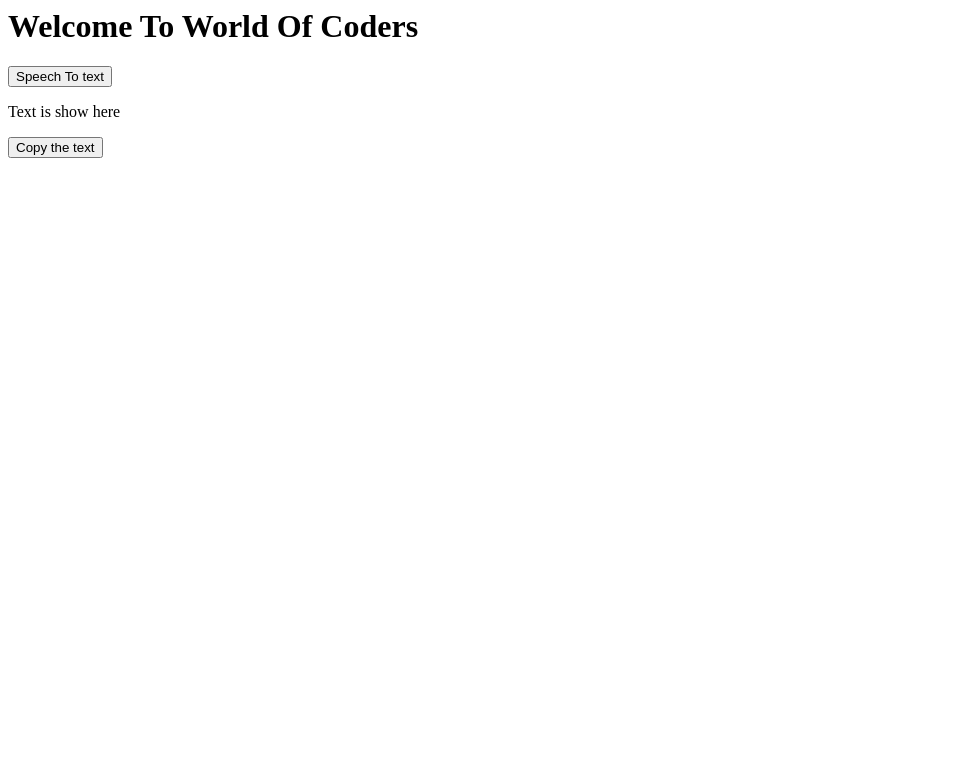
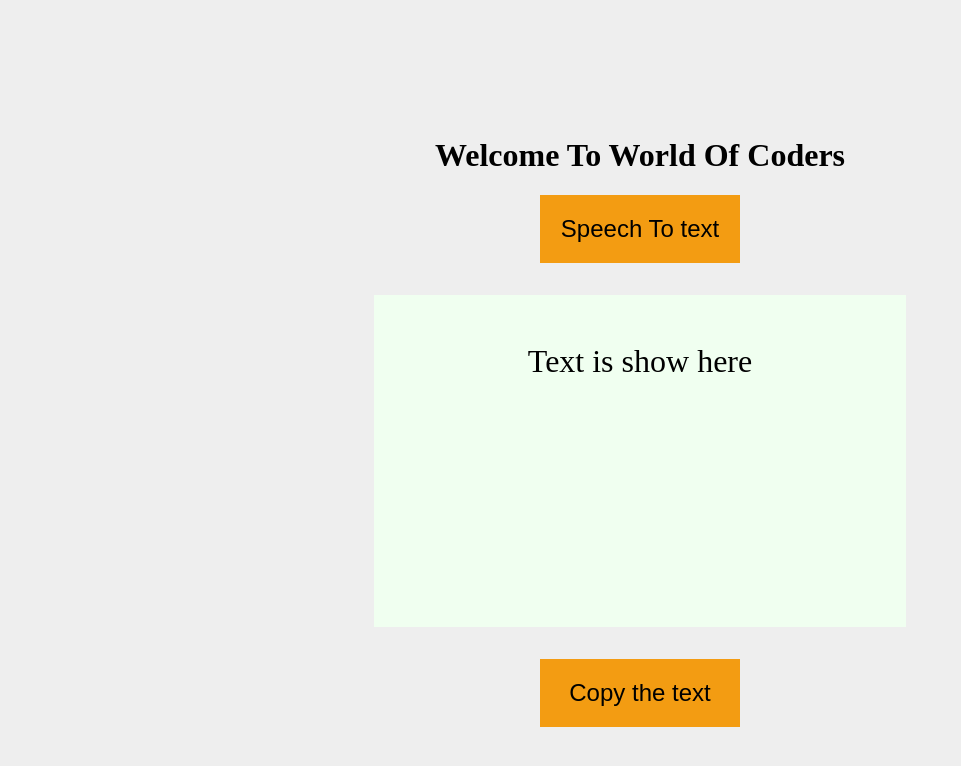
Before and after one commit to rituraj981/Text-to-speech_project, a plain HTML site: page Index.html in a window 1280 px wide. Shown: the whole page, without its empty margins (0-961 px from the left). Drawn offline with Linux system fonts and the light colour scheme.

Commit message:
structured files

```diff
--- a/Index.html
+++ b/Index.html
@@ -1,3 +1,11 @@
+<!DOCTYPE html>
+<html lang="en">
+<head>
+  <meta charset="UTF-8">
+  <meta name="viewport" content="width=device-width, initial-scale=1.0">
+  <title>Trxt to speech</title>
+  <link rel="stylesheet" href="style.css">
+</head>
 <body>
   <h1>Welcome To World Of Coders</h1>
   <button class="button-three" id="btn" onclick="recognition.start()">
@@ -9,4 +17,7 @@ Speech To text
     <button class="button-three" onclick="copyDivToClipboard()">
     Copy the text
     </button>
+
+    <link rel="stylesheet" href="script.css">
   </body>
+</html>
--- a/script.js
+++ b/script.js
@@ -6,11 +6,13 @@ const recognition = new speechRecognition();
 recognition.onstart = function(){
   console.log("you can speek now");
 }
+
 recognition.onresult = function(event){
   var text = event.results[0][0].transcript;
   console.log(text);
   document.getElementById("result").innerHTML = text;
 }
+
 function copyDivToClipboard() {
   var range = document.createRange();
   range.selectNode(document.getElementById("result"));
--- a/style.css
+++ b/style.css
@@ -6,10 +6,12 @@ align-items: center;
   justify-content: center;
   flex-direction: column;
 }
+
 h1 {
   text-align: center;
   margin-top: 3rem;
 }
+
 .container {
   display: flex;
   justify-content: center;
@@ -36,11 +38,13 @@ transition-duration: 0.4s;
   text-decoration: none;
   overflow: hidden;
 }
+
 .button-three:hover {
   background: #fff;
   box-shadow: 0px 2px 10px 5px #97b1bf;
   color: #000;
 }
+
 .button-three:after {
   content: "";
   background: #f1c40f;
@@ -53,6 +57,7 @@ margin-top: -120%;
   opacity: 0;
   transition: all 0.8s;
 }
+
 .button-three:active:after {
   padding: 0;
   margin: 0;
```
Lines whose indentation alone changed are shown as unchanged.
